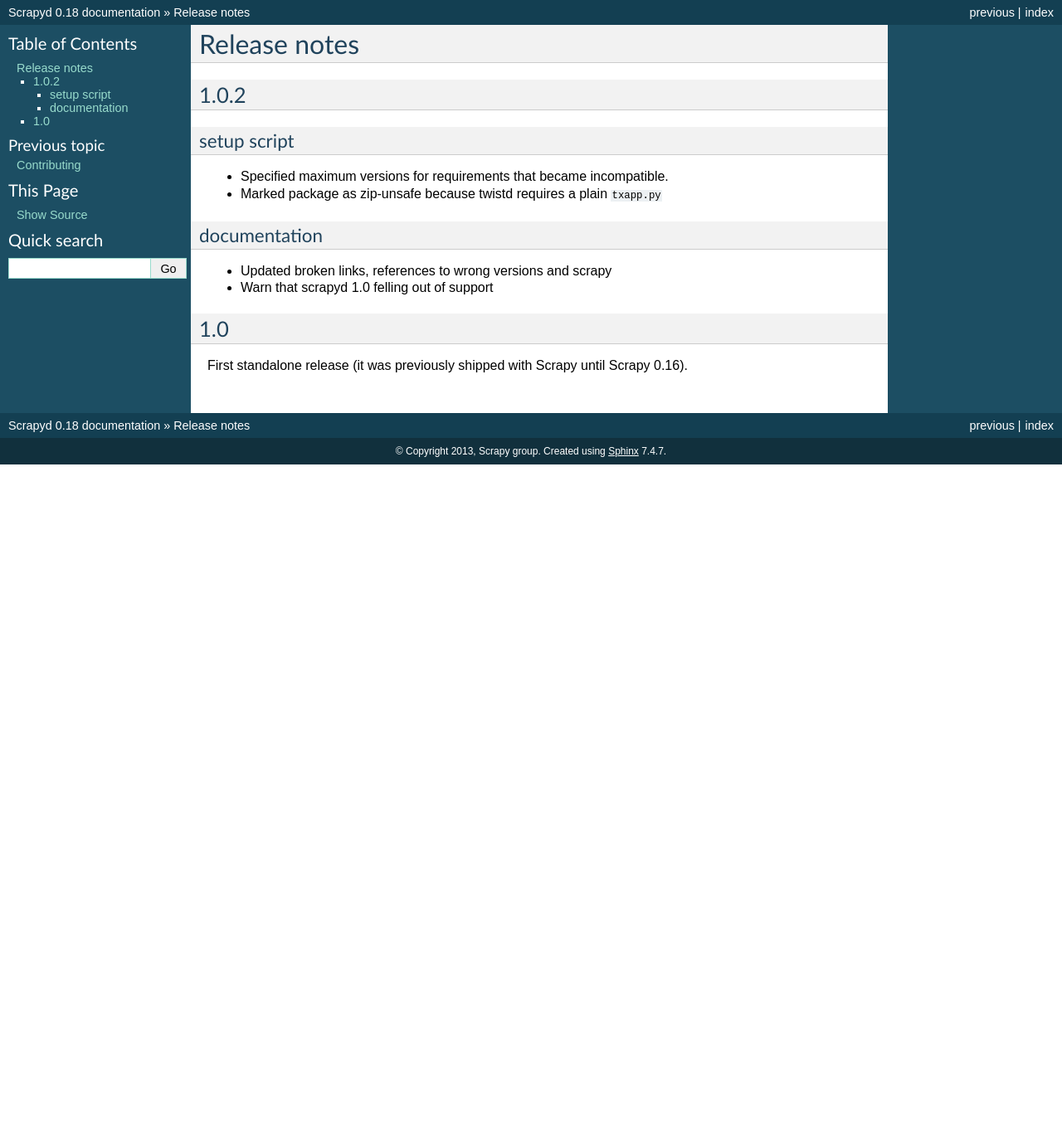
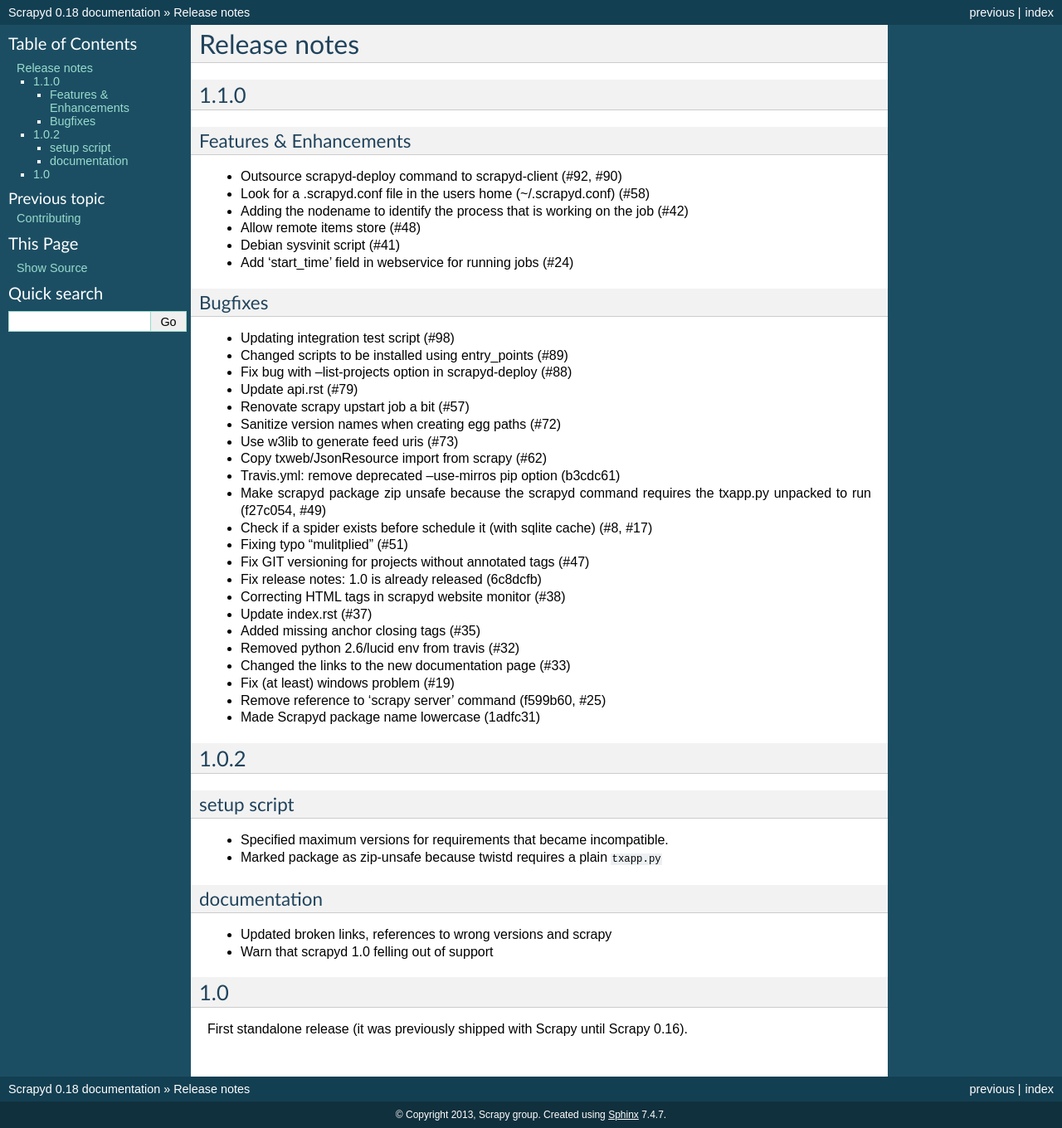
Before and after one commit to scrapy/scrapyd, a Sphinx documentation site: the page built from docs/news.rst, in a window 1280 px wide. Shown: the whole page at 83% size. Built offline with Sphinx 7.4.7, drawn with Linux system fonts in a browser that asks for light colours; before the commit the page ends 900 px from its top, so only the background shows below that.

Commit message:
import 1.1 release notes from github

```diff
--- a/docs/news.rst
+++ b/docs/news.rst
@@ -2,6 +2,45 @@
 
 Release notes
 =============
+
+1.1.0
+-----
+
+Features & Enhancements
+~~~~~~~~~~~~~~~~~~~~~~~
+
+- Outsource scrapyd-deploy command to scrapyd-client (#92, #90)
+- Look for a .scrapyd.conf file in the users home (~/.scrapyd.conf) (#58)
+- Adding the nodename to identify the process that is working on the job (#42)
+- Allow remote items store (#48)
+- Debian sysvinit script (#41)
+- Add 'start_time' field in webservice for running jobs (#24)
+
+Bugfixes
+~~~~~~~~
+
+- Updating integration test script (#98)
+- Changed scripts to be installed using entry_points (#89)
+- Fix bug with --list-projects option in scrapyd-deploy (#88)
+- Update api.rst (#79)
+- Renovate scrapy upstart job a bit (#57)
+- Sanitize version names when creating egg paths (#72)
+- Use w3lib to generate feed uris (#73)
+- Copy txweb/JsonResource import from scrapy (#62)
+- Travis.yml: remove deprecated --use-mirros pip option (b3cdc61)
+- Make scrapyd package zip unsafe because the scrapyd command requires the txapp.py unpacked to run (f27c054, #49)
+- Check if a spider exists before schedule it (with sqlite cache) (#8, #17)
+- Fixing typo "mulitplied" (#51)
+- Fix GIT versioning for projects without annotated tags (#47)
+- Fix release notes: 1.0 is already released (6c8dcfb)
+- Correcting HTML tags in scrapyd website monitor (#38)
+- Update index.rst (#37)
+- Added missing anchor closing tags (#35)
+- Removed python 2.6/lucid env from travis (#32)
+- Changed the links to the new documentation page (#33)
+- Fix (at least) windows problem (#19)
+- Remove reference to 'scrapy server' command (f599b60, #25)
+- Made Scrapyd package name lowercase (1adfc31)
 
 1.0.2
 -----
```
